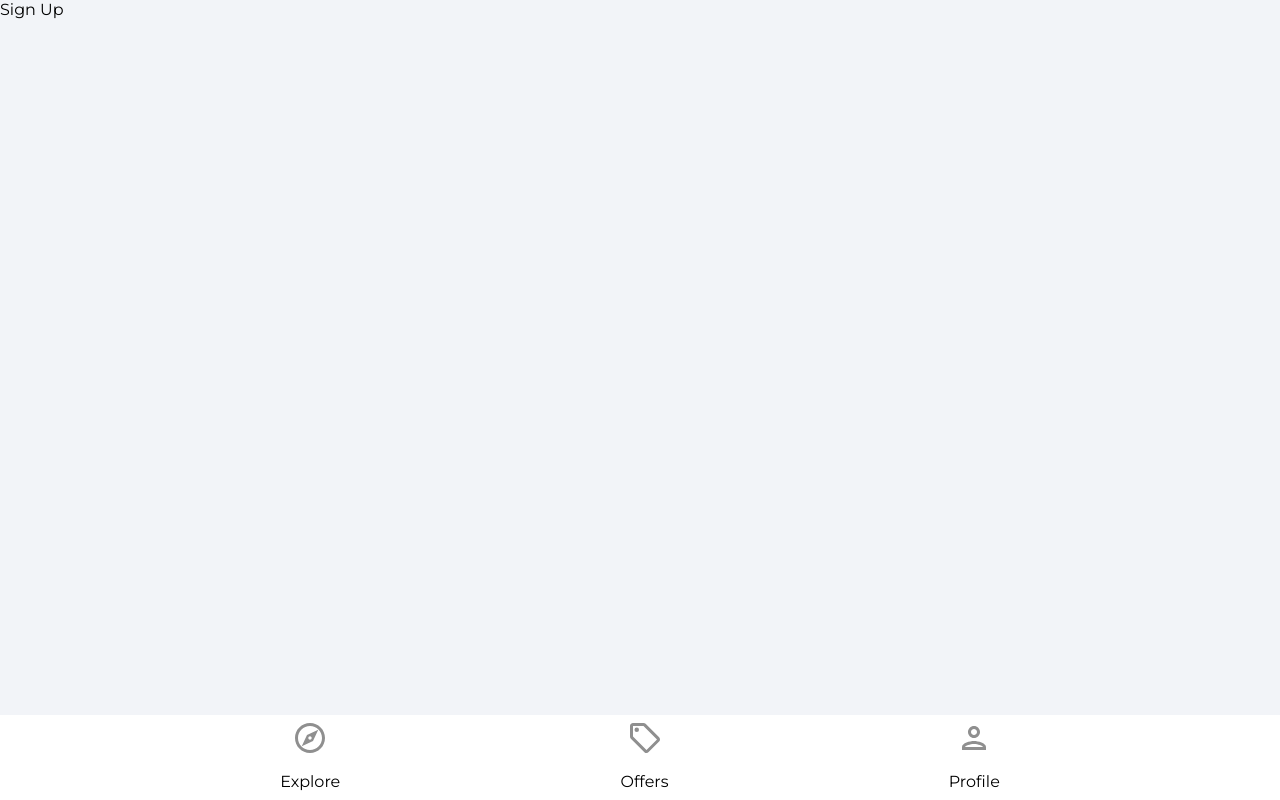
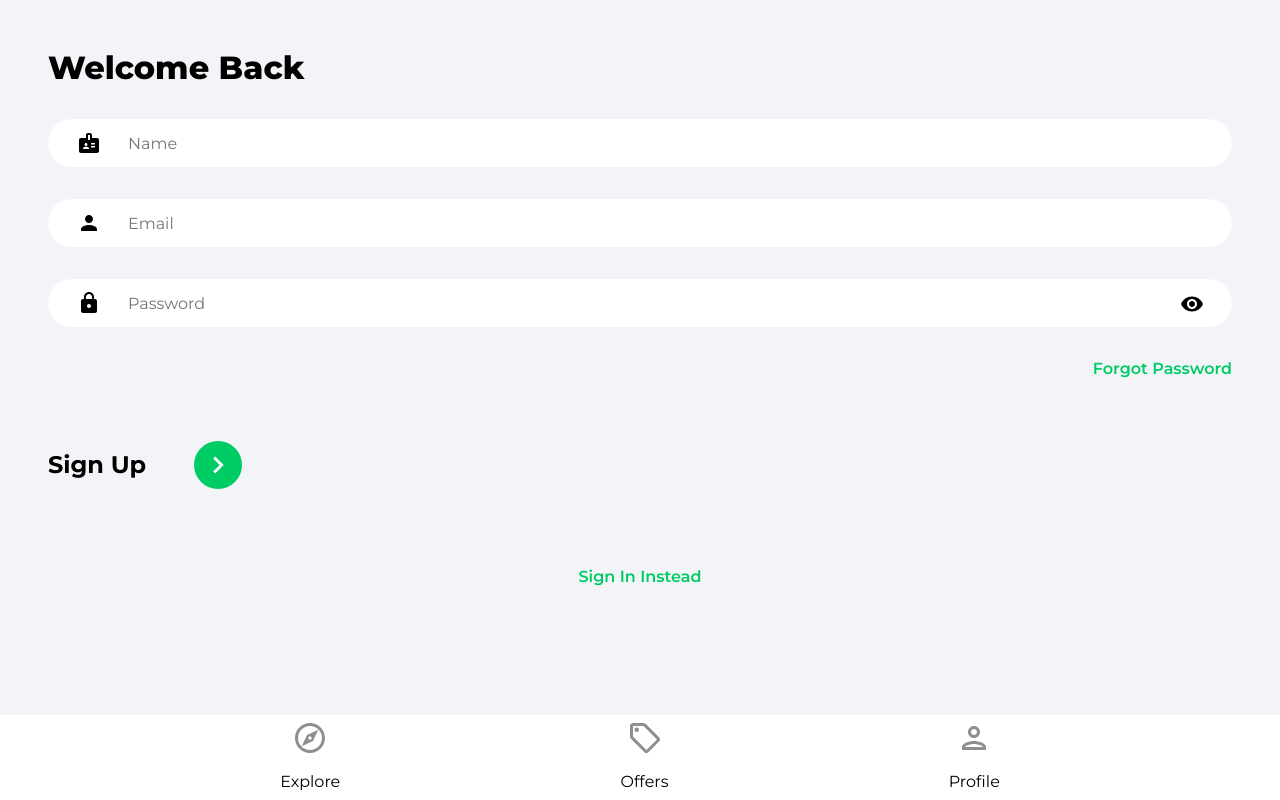
Before and after one commit to isaac-maitho/House-Marketplace, a React (Create React App) app: page /sign-up in a window 1280 px wide. Built offline with nearby package versions, Linux system fonts and the light colour scheme.

Commit message:
added authentication functionalities

```diff
--- a/src/pages/SignIn.jsx
+++ b/src/pages/SignIn.jsx
@@ -1,6 +1,71 @@
+import { useState } from "react"
+import { Link, useNavigate } from "react-router-dom"
+import { ReactComponent as ArrowRightIcon } from '../assets/svg/keyboardArrowRightIcon.svg'
+import visibilityIcon from '../assets/svg/visibilityIcon.svg'
+
 function SignIn() {
+
+  const [ showPassword, setShowPassword ] = useState(false)
+  const [ formData, setFormData ] = useState({
+    email: '',
+    password: ''
+  })
+  const { email, password } = formData
+  const navigate = useNavigate()
+
+  const onChange = (e) =>{
+    setFormData((prevState) =>({
+      ...prevState,
+      [e.target.id]: e.target.value
+    }))
+  }
   return (
-    <div>Sign In</div>
+    <>
+      <div className="pageContainer">
+        <header>
+          <p className="pageHeader">Welcome Back</p>
+        </header>
+        <main>
+          <form>
+            <input type="email"
+              className="emailInput"
+              placeholder="Email"
+              id="email"
+              value={email}
+              onChange={onChange} />
+
+              <div className="passwordInputDiv">
+                <input type=
+                  {showPassword ? 'text' : 'password'}
+                  className="passwordInput"
+                  placeholder="Password"
+                  id="password"
+                  value={password}
+                  onChange={onChange} />
+
+                  <img
+                    src={visibilityIcon}
+                    alt="show password"
+                    className="showPassword"
+                    onClick={()=> setShowPassword((prevState) => !prevState)}
+                    />
+
+              </div>
+              <Link to='/forgot-password' className="forgotPasswordLink">Forgot Password</Link>
+              <div className="signInBar">
+                <p className="signInText">
+                  Sign In
+                </p>
+                <button className="signInButton">
+                  <ArrowRightIcon fill="#ffffff" width='34px' height='34px'/>
+                </button>
+              </div>
+          </form>
+          {/*google OAuth */}
+          <Link to='/sign-up' className="registerLink"> Sign Up Instead</Link>
+        </main>
+      </div>
+    </>
   )
 }
 
--- a/src/pages/SignUp.jsx
+++ b/src/pages/SignUp.jsx
@@ -1,6 +1,97 @@
+import { useState } from "react"
+import { Link, useNavigate } from "react-router-dom"
+import { getAuth, createUserWithEmailAndPassword, updateProfile } from 'firebase/auth'
+import { db } from '../firebase.config'
+import { ReactComponent as ArrowRightIcon } from '../assets/svg/keyboardArrowRightIcon.svg'
+import visibilityIcon from '../assets/svg/visibilityIcon.svg'
+
 function SignUp() {
+
+  const [ showPassword, setShowPassword ] = useState(false)
+  const [ formData, setFormData ] = useState({
+    name: '',
+    email: '',
+    password: ''
+  })
+  const { name, email, password } = formData
+  const navigate = useNavigate()
+
+  const onChange = (e) =>{
+    setFormData((prevState) =>({
+      ...prevState,
+      [e.target.id]: e.target.value
+    }))
+  }
+
+  const onSubmit = async(e) => {
+    e.preventDefault()
+
+    try {
+      const auth = getAuth()
+      const userCredential = await createUserWithEmailAndPassword(auth, email, password)
+
+      const user = userCredential.user
+
+      updateProfile(auth.currentUser, {
+        displayName: name,
+      })
+
+      navigate('/')
+    } catch (error) {
+      console.log(error)
+    }
+  }
   return (
-    <div>Sign Up</div>
+    <>
+      <div className="pageContainer">
+        <header>
+          <p className="pageHeader">Welcome Back</p>
+        </header>
+
+          <form onSubmit={onSubmit}>
+          <input type="text"
+              className="nameInput"
+              placeholder="Name"
+              id="name"
+              value={name}
+              onChange={onChange} />
+
+            <input type="email"
+              className="emailInput"
+              placeholder="Email"
+              id="email"
+              value={email}
+              onChange={onChange} />
+
+              <div className="passwordInputDiv">
+                <input type=
+                  {showPassword ? 'text' : 'password'}
+                  className="passwordInput"
+                  placeholder="Password"
+                  id="password"
+                  value={password}
+                  onChange={onChange} />
+
+                  <img
+                    src={visibilityIcon}
+                    alt="show password"
+                    className="showPassword"
+                    onClick={()=> setShowPassword((prevState) => !prevState)}
+                    />
+
+              </div>
+              <Link to='/forgot-password' className="forgotPasswordLink">Forgot Password</Link>
+              <div className="signUpBar">
+                <p className="signUpText">Sign Up</p>
+                <button className="signUpButton">
+                  <ArrowRightIcon fill="#ffffff" width='34px' height='34px'/>
+                </button>
+              </div>
+          </form>
+          {/*google OAuth */}
+          <Link to='/sign-in' className="registerLink"> Sign In Instead</Link>
+      </div>
+    </>
   )
 }
 
```
